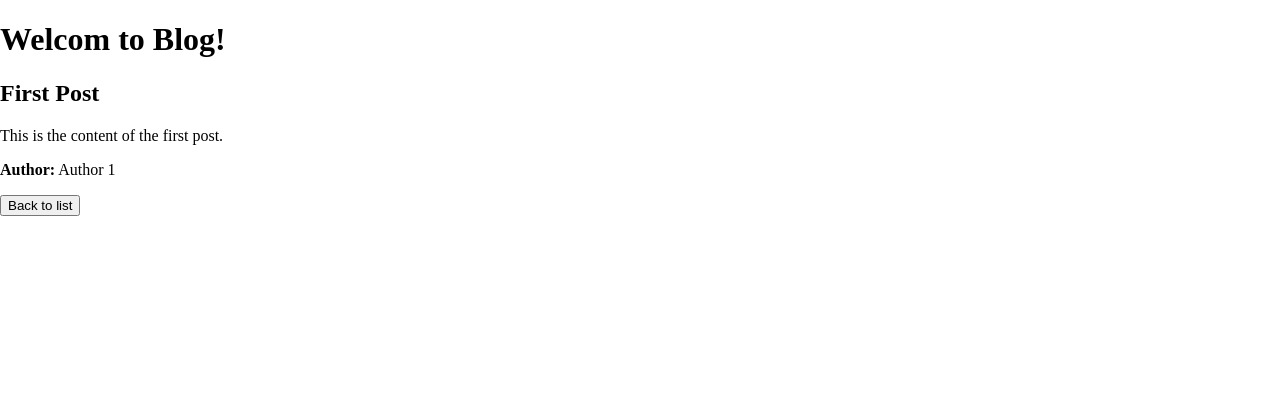
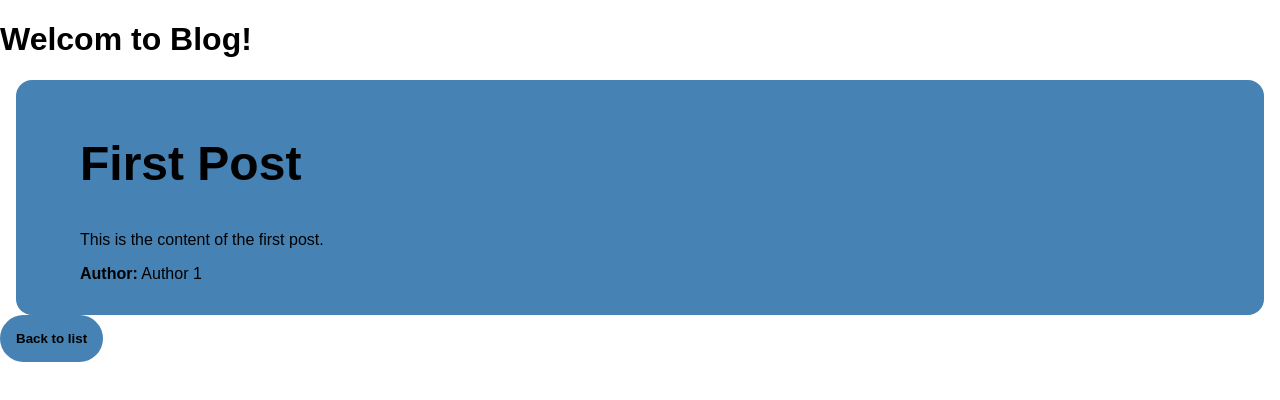
Before and after one commit to PChabowski/ReactProject_Blog, a React (Create React App) app: page / in a window 1280 px wide. Both pictures are taken after a click on the element 640 px from the left and 158 px from the top of the page. Shown: the top 400 px of the page. Built offline with nearby package versions, Linux system fonts and the light colour scheme; the HTML template or start-up script is replaced by a standard one.

Commit message:
Add to many CSS and class name for a styled

```diff
--- a/src/App.js
+++ b/src/App.js
@@ -15,7 +15,7 @@ function App() {
       ) : (
         <PostList onPostClick={setSelectedPostId} />
       )}
-      { selectedPost && <button onClick={() => setSelectedPostId(null)}>Back to list</button>}
+      { selectedPost && <button className="button" onClick={() => setSelectedPostId(null)}>Back to list</button>}
     </div>
   );
 }
--- a/src/components/Post.js
+++ b/src/components/Post.js
@@ -3,7 +3,7 @@ import React from "react";
 export default function Post({ post, onClick }) {
     return (
         <div
-        className="post-preview"
+        className="post post-preview"
         onClick={onClick}
         >
             <h2>{post.title}</h2>
--- a/src/components/PostDetail.js
+++ b/src/components/PostDetail.js
@@ -3,7 +3,7 @@ import React from "react";
 export default function PostDetail({ post }) {
     return (
         <article className="post">
-            <h1>{post.title}</h1>
+            <h1 className="title-post">{post.title}</h1>
             <p>{post.content}</p>
             <p><strong>Author:</strong> {post.author}</p>
         </article>
--- a/src/index.css
+++ b/src/index.css
@@ -1,9 +1,34 @@
 body {
   margin: auto;
+  font-family: Arial, Helvetica, sans-serif;
+}
+
+.post {
+  width: 70rem;
+  background-color: steelblue;
+  padding: 1rem 4rem;
+  margin: auto;
+  border-radius: 1rem;
+
 }
 
 .post-preview {
-  border: 1px solid rgb(204, 204, 204);
-  padding: 10px;
-  margin: 20px 0px;
+  border: 1px solid black;
+  width: 50rem;
+  padding: 2rem;
+  margin: 20px auto;
+  cursor: pointer;
 }
+
+.title-post {
+  font-size: 3rem;
+}
+
+.button {
+  padding: 1rem;
+  border-radius: 2rem;
+  background: steelblue;
+  border: none;
+  font-weight: bold;
+  cursor: pointer;
+}
```
